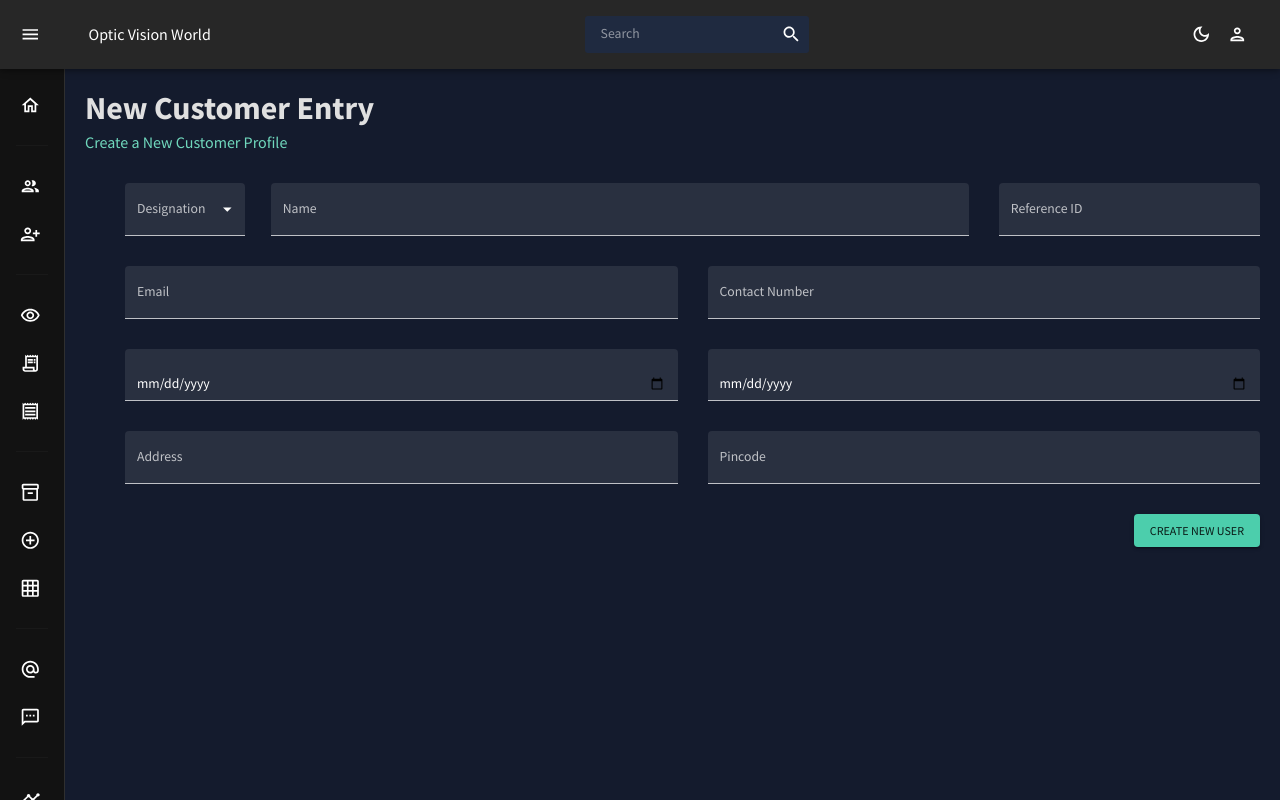
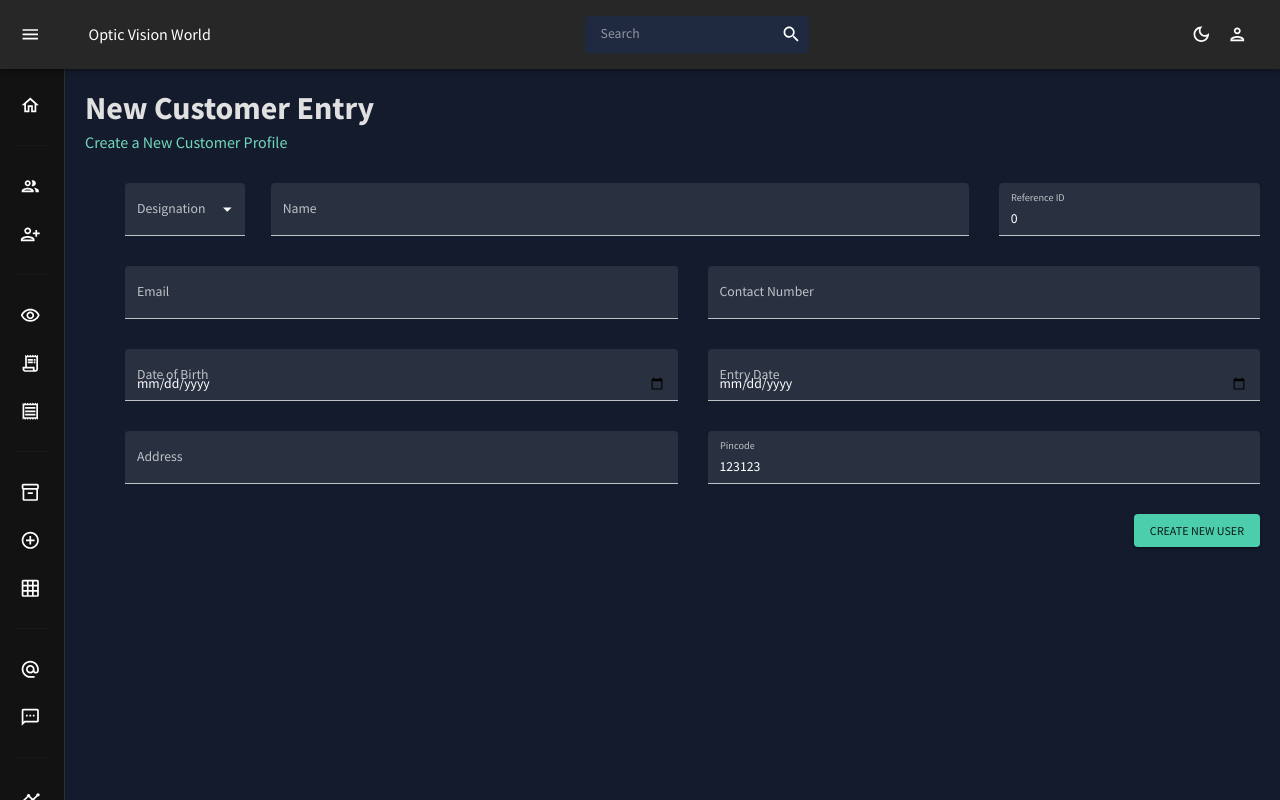
Before and after one commit to Tejas-117/Optic_vision_world_software, a React (Create React App) app in the folder client/: page /customers/add in a window 1280 px wide. Built offline with nearby package versions, Linux system fonts and the light colour scheme; no server answers.

Commit message:
Connected the CustomerIndex page to backend

```diff
--- a/client/package.json
+++ b/client/package.json
@@ -15,6 +15,7 @@
     "@testing-library/jest-dom": "^5.16.5",
     "@testing-library/react": "^13.4.0",
     "@testing-library/user-event": "^13.5.0",
+    "axios": "^1.3.4",
     "formik": "^2.2.9",
     "react": "^18.2.0",
     "react-dom": "^18.2.0",
--- a/client/src/App.js
+++ b/client/src/App.js
@@ -19,7 +19,8 @@ import { AppContext } from './context/ContextProvider';
 
 function App() {
   const [theme, colorMode] = useMode();
-  const [_, dispatch] = useContext(AppContext);
+  const { state } = useContext(AppContext);
+  const [_,dispatch] = state;
   const navigate = useNavigate();
 
   // Authenticate user on each refresh
--- /dev/null
+++ b/client/src/api/CustomerFinder.js
@@ -0,0 +1,5 @@
+import axios from "axios";
+
+export default axios.create({
+    baseURL: "http://localhost:8000/customer"
+});
--- a/client/src/pages/AddCustomer/AddCustomer.jsx
+++ b/client/src/pages/AddCustomer/AddCustomer.jsx
@@ -1,4 +1,4 @@
-import * as React from 'react';
+import React,{useContext} from 'react';
 import { Box, Button, Card, TextField } from "@mui/material";
 import {Formik, Field} from "formik";
 import * as yup from "yup";
@@ -8,45 +8,35 @@ import InputLabel from '@mui/material/InputLabel';
 import MenuItem from '@mui/material/MenuItem';
 import FormControl from '@mui/material/FormControl';
 import Select from '@mui/material/Select';
+import { AppContext } from '../../context/ContextProvider';
+import CustomerFinder from '../../api/CustomerFinder';
 
 
 
 const Addcustomer = () => {
   const isNonMobile = useMediaQuery("(min-width:600px)");
+  const { addCustomerData } = useContext(AppContext);
 
-  const handleFormSubmit = (values) => {
-    console.table(values);
-  };
+  const handleFormSubmit = async (values) => {
+    console.log(values);
+    try{
+      const response = await CustomerFinder.post('/add',values);
+      console.log(response);
 
-  const [designation, setDesignation] = React.useState('');
+      }
+      catch(err){
 
-  const handleChange = (event) => {
-    setDesignation(event.target.value);
-  };
+      }
+
+    }
+
+
+
 
 
   return (
     <Box m="20px">
       <Header title="New Customer Entry" subtitle="Create a New Customer Profile" />
-
-      {/* <FormControl variant="standard" sx={{ m: 1, minWidth: 120 }}>
-        <InputLabel id="demo-simple-select-standard-label">Age</InputLabel>
-        <Select
-          labelId="demo-simple-select-standard-label"
-          id="demo-simple-select-standard"
-          value={designation}
-          onChange={handleChange}
-          label="Age"
-        >
-          <MenuItem value="">
-            <em>None</em>
-          </MenuItem>
-          <MenuItem value={10}>Ten</MenuItem>
-          <MenuItem value={20}>Twenty</MenuItem>
-          <MenuItem value={30}>Thirty</MenuItem>
-        </Select>
-      </FormControl> */}
-
 
       <Formik
         onSubmit={handleFormSubmit}
@@ -57,9 +47,9 @@ const Addcustomer = () => {
           values,
           errors,
           touched,
-          handleSubmit,
           handleChange,
           handleBlur,
+          handleSubmit,
         }) => (
           <form onSubmit={handleSubmit}>
             <Box
@@ -67,31 +57,20 @@ const Addcustomer = () => {
               gap="30px"
               gridTemplateColumns="repeat(8 , minmax(0, 1fr))"
               sx={{
-                "& > div": { gridColumn: isNonMobile ? undefined : "span " },
+                "& > div": { gridColumn: isNonMobile ? undefined : "span 8" },
               }}
             >
-              {/* <TextField
-                fullWidth
-                variant="filled"
-                type="text"
-                label="Customer ID"
-                onBlur={handleBlur}
-                onChange={handleChange}
-                value={values.customer_id}
-                name="customer_id"
-                error={!!touched.customer_id && !!errors.customer_id}
-                helperText={touched.customer_id && errors.firstName}
-                sx={{ gridColumn: "span 2" }}
-              /> */}
-
 
         <FormControl variant="filled" sx={{ minWidth: 120, gridColumn : "span 1" }}>
                 <InputLabel id="demo-simple-select-filled-label">Designation</InputLabel>
                 <Select
                   labelId="demo-simple-select-filled-label"
                   id="demo-simple-select-filled"
-                  value={designation}
+                  value={values.designation}
+                  name="designation"
                   onChange={handleChange}
+                  onBlur={handleBlur}
+                  error={!!touched.designation && !!errors.designation}
                 >
                   <MenuItem value="">
                     <em>None</em>
@@ -129,29 +108,17 @@ const Addcustomer = () => {
               <TextField
                 fullWidth
                 variant="filled"
-                type="text"
+                type="number"
                 label="Reference ID"
+                value={values.reference_id}
+                name= "reference_id"
                 onBlur={handleBlur}
                 onChange={handleChange}
-                value={values.name}
-                name="name"
-                error={!!touched.name && !!errors.name}
-                helperText={touched.name && errors.name}
+                error={!!touched.reference_id && !!errors.reference_id}
+                helperText={touched.reference_id && errors.reference_id}
                 sx={{ gridColumn: "span 2" }}
               />
-              {/* <TextField
-                fullWidth
-                variant="filled"
-                type="text"
-                label="Last Name"
-                onBlur={handleBlur}
-                onChange={handleChange}
-                value={values.lastName}
-                name="lastName"
-                error={!!touched.lastName && !!errors.lastName}
-                helperText={touched.lastName && errors.lastName}
-                sx={{ gridColumn: "span 2" }}
-              /> */}
+
               <TextField
                 fullWidth
                 variant="filled"
@@ -172,10 +139,10 @@ const Addcustomer = () => {
                 label="Contact Number"
                 onBlur={handleBlur}
                 onChange={handleChange}
-                value={values.contact}
-                name="contact"
-                error={!!touched.contact && !!errors.contact}
-                helperText={touched.contact && errors.contact}
+                value={values.phone}
+                name="phone"
+                error={!!touched.phone && !!errors.phone}
+                helperText={touched.phone && errors.phone}
                 sx={{ gridColumn: "span 4" }}
               />
 
@@ -183,13 +150,13 @@ const Addcustomer = () => {
                 fullWidth
                 variant="filled"
                 type="date"
-                label=""
+                label="Date of Birth"
                 onBlur={handleBlur}
                 onChange={handleChange}
-                value={values.address}
-                name="DOB"
-                error={!!touched.address && !!errors.address}
-                helperText={touched.address && errors.address}
+                value={values.dob}
+                name="dob"
+                error={!!touched.dob && !!errors.dob}
+                helperText={touched.dob && errors.dob}
                 sx={{ gridColumn: "span 4" }}
               />
 
@@ -197,13 +164,13 @@ const Addcustomer = () => {
                 fullWidth
                 variant="filled"
                 type="date"
-                label=""
+                label="Entry Date"
                 onBlur={handleBlur}
                 onChange={handleChange}
-                value={values.address}
-                name="Date of Entry"
-                error={!!touched.address && !!errors.address}
-                helperText={touched.address && errors.address}
+                value={values.entry_date}
+                name="entry_date"
+                error={!!touched.entry_date && !!errors.entry_date}
+                helperText={touched.entry_date && errors.entry_date}
                 sx={{ gridColumn: "span 4" }}
               />
 
@@ -226,32 +193,20 @@ const Addcustomer = () => {
               <TextField
                 fullWidth
                 variant="filled"
-                type="text"
+                type="number"
                 label="Pincode"
                 onBlur={handleBlur}
                 onChange={handleChange}
-                value={values.name}
-                name="Pincode"
-                error={!!touched.name && !!errors.name}
-                helperText={touched.name && errors.name}
+                value={values.pincode}
+                name="pincode"
+                error={!!touched.pincode && !!errors.pincode}
+                helperText={touched.pincode && errors.pincode}
                 sx={{ gridColumn: "span 4" }}
               />
-              {/* <TextField
-                fullWidth
-                variant="filled"
-                type="number"
-                label="Category"
-                onBlur={handleBlur}
-                onChange={handleChange}
-                value={values.category}
-                name="category"
-                error={!!touched.category && !!errors.categor}
-                helperText={touched.category && errors.category}
-                sx={{ gridColumn: "span 2" }}
-              /> */}
+
             </Box>
             <Box display="flex" justifyContent="end" mt="30px">
-              <Button type="submit" color="secondary" variant="contained">
+              <Button type="submit"  color="secondary" variant="contained">
                 Create New User
               </Button>
             </Box>
@@ -266,27 +221,29 @@ const phoneRegExp =
 
 const checkoutSchema = yup.object().shape({
     name: yup.string().required("Required"),
-    // lastName: yup.string().required("Required"),
     email: yup.string().email("Invalid email").required("required"),
-    contact: yup
+    phone: yup
       .string()
       .matches(phoneRegExp, "Phone number is not valid")
       .required("Required"),
     address: yup.string().required("Required"),
-    // customer_id: yup.string().required("Required"),
-    age: yup.number().required("Required"),
-    // category: yup.string().required("Required"),
-  });
+    refernce_id: yup.number(),
+    pincode: yup.number(),
+    dob: yup.date().required("Required"),
+    entry_date: yup.date().required("Required"),
+    designation: yup.string()});
 
 const initialValues = {
-    // customer_id:"",
     name: "",
     // lastName: "",
+    designation:"",
     email: "",
-    contact: "",
+    phone: "",
     address: "",
-    age:"",
-    DOB:"",
+    dob:"",
+    entry_date:"",
+    reference_id: 0,
+    pincode: 123123
     // category:""
   };
 
--- a/client/src/pages/Login/Login.jsx
+++ b/client/src/pages/Login/Login.jsx
@@ -8,7 +8,8 @@ function Login() {
     const [userName, setUserName] = useState('');
     const [password, setPassword] = useState('');
     const [message, setMessage] = useState('');
-    const [_, dispatch] = useContext(AppContext);
+    const {state} = useContext(AppContext);
+    const [_,dispatch] = state;
     const navigate = useNavigate();
 
     async function handleSubmit(e) {
```
Also changed, not shown: client/src/context/ContextProvider.js (+6 -2 lines), client/src/pages/AddPrescription/index.jsx (+11 -58 lines), client/src/pages/Contacts/index.jsx (+27 -9 lines), 2 other files (tests, documents, lock files or other folders).
